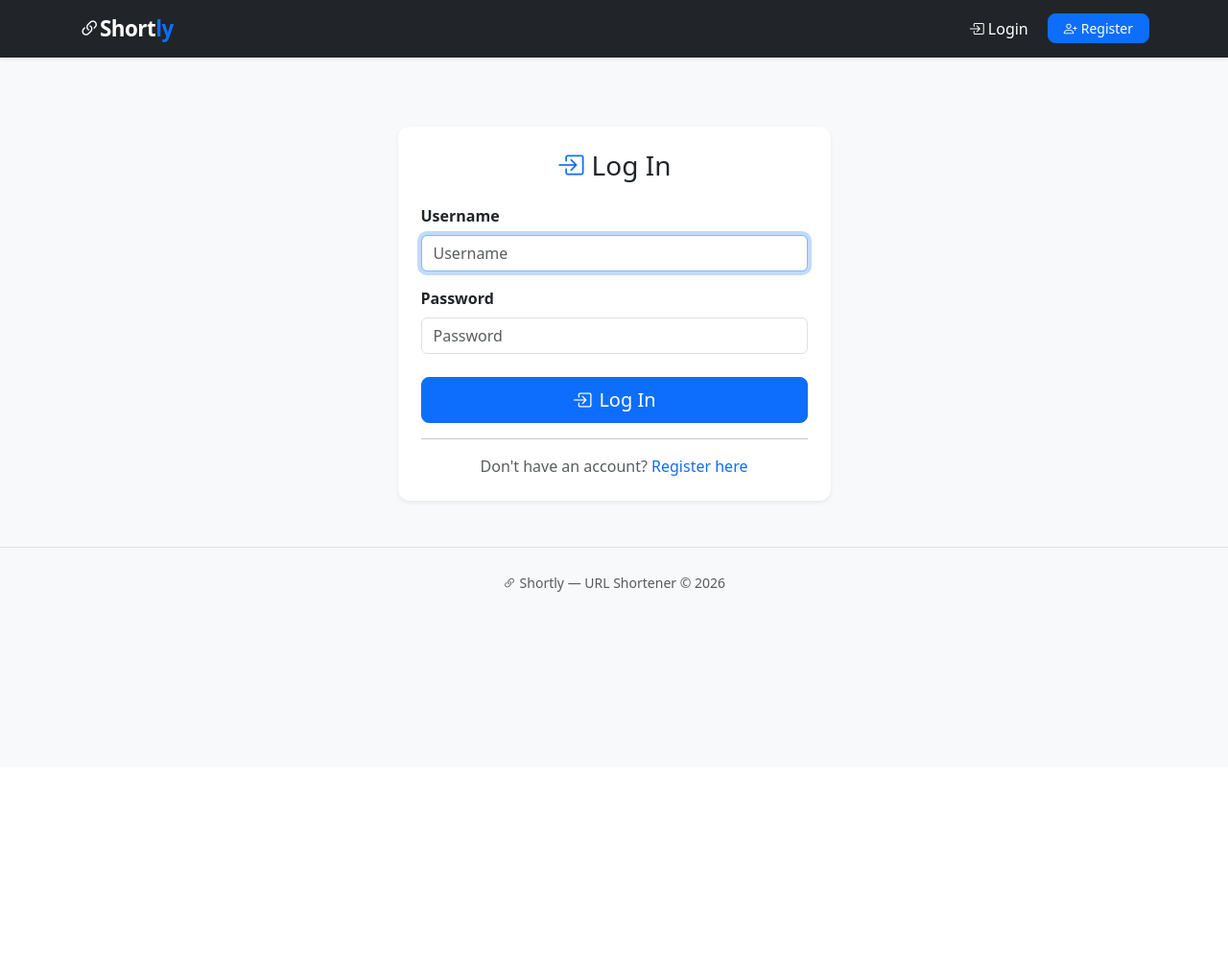
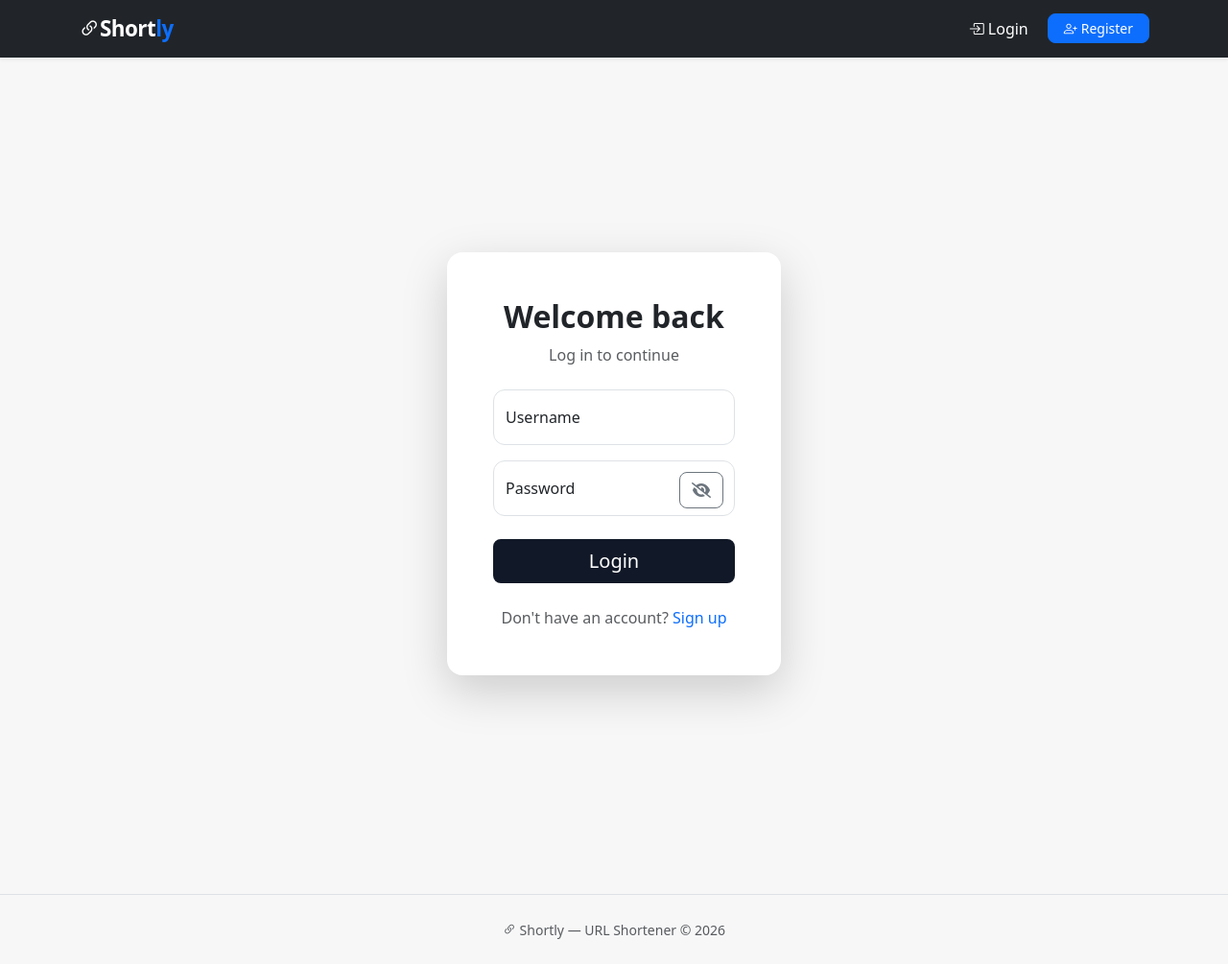
Before and after one commit to sameer9860/url_shortener, a Django app: page / in a window 1280 px wide. Shown: the whole page at 96% size. Before the commit the page ends 617 px from the top, so only its background shows below. Run offline with Django 5.2, Linux system fonts and the light colour scheme.

Commit message:
feat : add floating form loin and registration page

```diff
--- a/templates/accounts/login.html
+++ b/templates/accounts/login.html
@@ -3,55 +3,129 @@
 {% block title %}Log In{% endblock %}
 
 {% block content %}
-<div class="row justify-content-center mt-5">
-  <div class="col-md-5">
-    <div class="card shadow-sm">
-      <div class="card-body p-4">
 
-        <h3 class="card-title text-center mb-4">
-          <i class="bi bi-box-arrow-in-right me-2 text-primary"></i>Log In
-        </h3>
+<link rel="stylesheet" href="https://cdnjs.cloudflare.com/ajax/libs/font-awesome/6.5.1/css/all.min.css">
+
+<style>
+  body {
+    background: #f7f7f8;
+  }
+
+  .card {
+    background: #fff;
+  }
+
+  .form-control {
+    border-radius: 12px;
+    padding: 12px;
+  }
+
+  .btn-dark {
+    background: #111827;
+    border: none;
+  }
+
+  .btn-dark:hover {
+    background: #000;
+  }
+
+  /* Position toggle button inside floating input */
+  .password-toggle {
+    position: absolute;
+    right: 0.75rem;
+    top: 0.75rem;
+    z-index: 5;
+  }
+</style>
+
+<div class="container">
+  <div class="row justify-content-center align-items-center min-vh-100">
+    <div class="col-md-5 col-lg-4 d-flex justify-content-center">
+
+      <div class="card border-0 shadow-lg rounded-4 w-100">
+        <div class="card-body p-4 p-md-5">
+
+          <div class="text-center mb-4">
+            <h2 class="fw-bold">Welcome back</h2>
+            <p class="text-muted">Log in to continue</p>
+          </div>
 
           {% if messages %}
           {% for message in messages %}
-            <div class="alert alert-{{ message.tags }} alert-dismissible fade show" role="alert">
+          <div class="alert alert-{{ message.tags }}">
             {{ message }}
-              <button type="button" class="btn-close" data-bs-dismiss="alert"></button>
           </div>
           {% endfor %}
           {% endif %}
 
-        <form method="POST" novalidate>
+          <form method="POST">
             {% csrf_token %}
-          {% for field in form %}
-            <div class="mb-3">
-              <label for="{{ field.id_for_label }}" class="form-label fw-semibold">
-                {{ field.label }}
-              </label>
-              {{ field }}
-              {% if field.errors %}
-                {% for error in field.errors %}
-                  <div class="text-danger small mt-1">{{ error }}</div>
+
+            <!-- Username -->
+            <div class="form-floating mb-3">
+              <input type="text" name="{{ form.username.name }}" id="username"
+                     class="form-control" placeholder="Username" required>
+              <label for="username">Username</label>
+              {% for error in form.username.errors %}
+              <div class="text-danger small">{{ error }}</div>
               {% endfor %}
-              {% endif %}
             </div>
+
+            <!-- Password -->
+            <div class="form-floating mb-3 position-relative">
+              <input type="password" name="{{ form.password.name }}" id="password"
+                     class="form-control" placeholder="Password" required>
+              <label for="password">Password</label>
+              <button type="button" class="btn btn-outline-secondary password-toggle" id="togglePassword">
+                <i class="fa-solid fa-eye-slash"></i>
+              </button>
+              {% for error in form.password.errors %}
+              <div class="text-danger small">{{ error }}</div>
               {% endfor %}
+            </div>
 
             <div class="d-grid mt-4">
-            <button type="submit" class="btn btn-primary btn-lg">
-              <i class="bi bi-box-arrow-in-right me-2"></i>Log In
+              <button class="btn btn-dark btn-lg rounded-3" type="submit">
+                Login
               </button>
             </div>
           </form>
 
-        <hr>
-        <p class="text-center text-muted mb-0">
+          <div class="text-center mt-4">
+            <span class="text-muted">
               Don't have an account?
-          <a href="{% url 'accounts:register' %}" class="text-decoration-none">Register here</a>
-        </p>
+            </span>
+            <a href="{% url 'accounts:register' %}" class="text-decoration-none">
+              Sign up
+            </a>
+          </div>
+
+        </div>
+      </div>
 
     </div>
   </div>
 </div>
-</div>
+
+<!-- Password Toggle -->
+<script>
+  document.addEventListener("DOMContentLoaded", function () {
+    const password = document.getElementById("password");
+    const toggle = document.getElementById("togglePassword");
+    const icon = toggle.querySelector("i");
+
+    toggle.addEventListener("click", function () {
+      if (password.type === "password") {
+        password.type = "text";
+        icon.classList.remove("fa-eye-slash");
+        icon.classList.add("fa-eye");
+      } else {
+        password.type = "password";
+        icon.classList.remove("fa-eye");
+        icon.classList.add("fa-eye-slash");
+      }
+    });
+  });
+</script>
+
 {% endblock %}
```
Also changed, not shown: templates/accounts/register.html (+101 -22 lines). Lines whose indentation alone changed are shown as unchanged.
